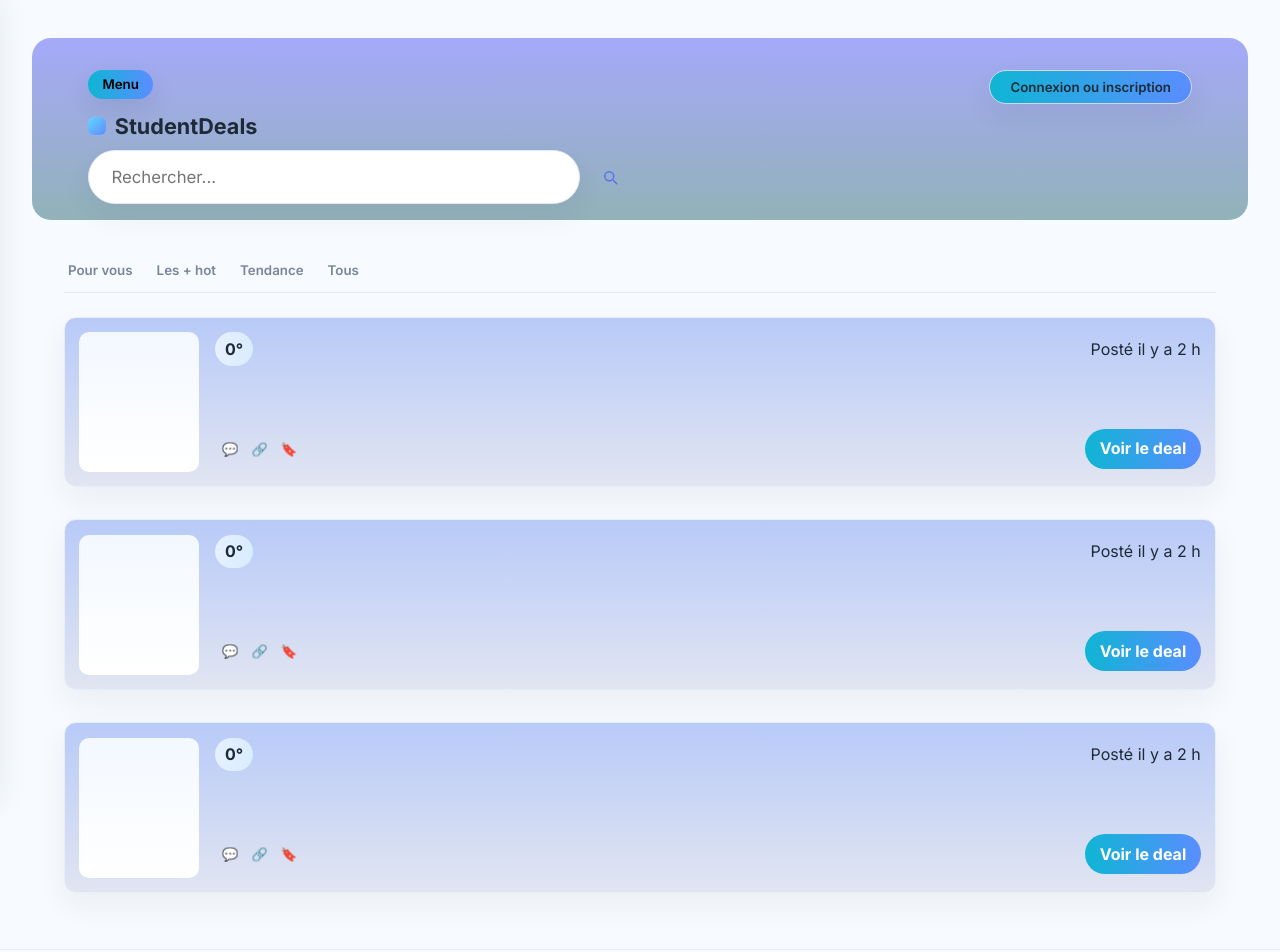
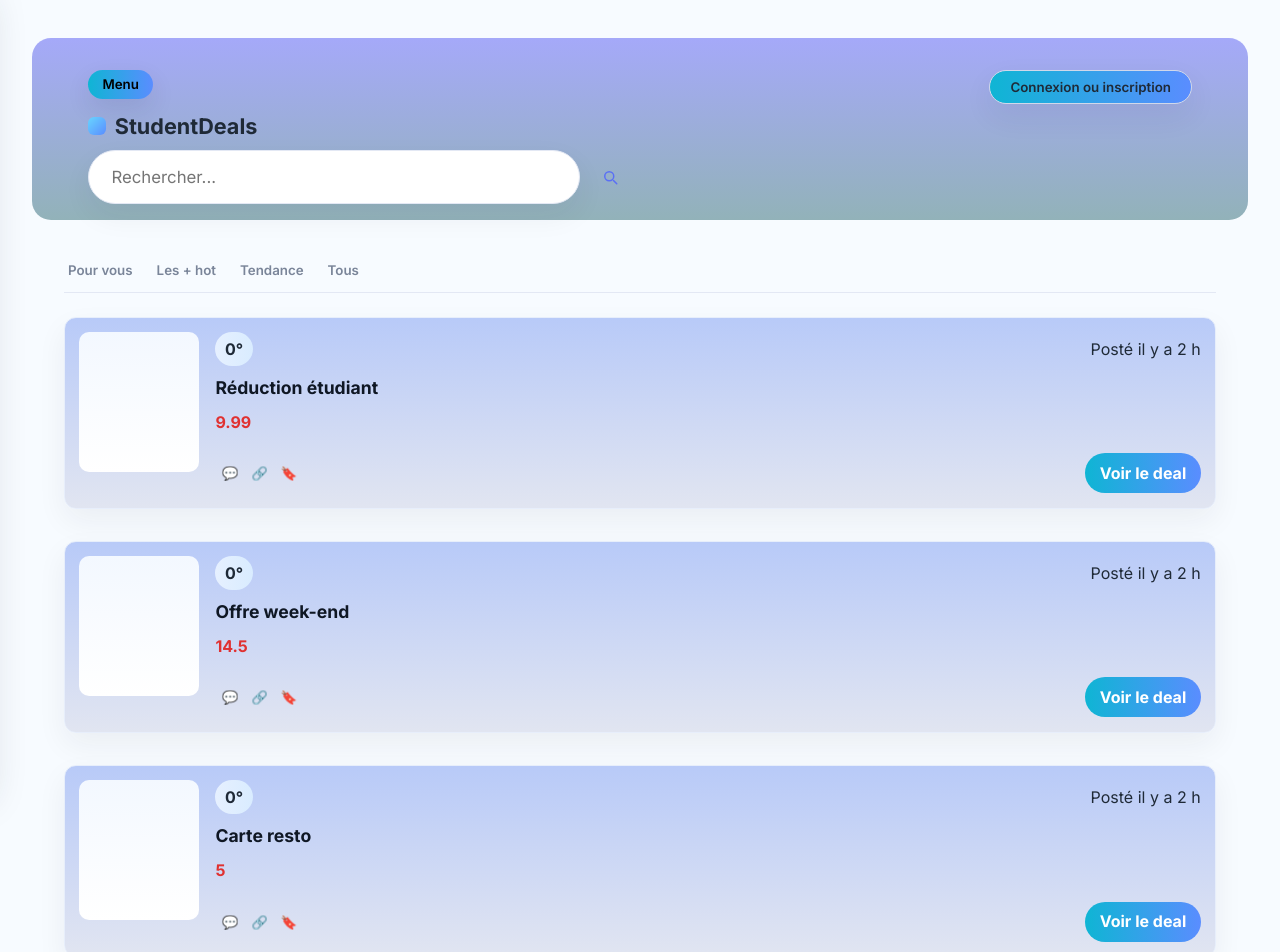
Before and after one commit to LowkeyAlways/StudentDeals, a React (Vite) app: page / in a window 1280 px wide. Shown: the top 952 px of the page. Built offline with nearby package versions, Linux system fonts and the light colour scheme.

Commit message:
Cleaner Code

```diff
--- a/src/pages/Home.jsx
+++ b/src/pages/Home.jsx
@@ -2,14 +2,19 @@ import DealCard from '../components/DealCard'
 
 const sample = [
   {
-
+    id: 1,
+    title: 'Réduction étudiant',
+    price: 9.99,
   },
   {
-
+    id: 2,
+    title: 'Offre week-end',
+    price: 14.5,
   },
   {
     id: 3,
-
+    title: 'Carte resto',
+    price: 5,
   },
 ]
 
@@ -26,7 +31,7 @@ function Home() {
 
       <section className="deal-stack">
         {sample.map((d) => (
-          <DealCard key={d.id} {...d} />
+          <DealCard key={d.id} id={d.id} title={d.title} price={d.price} />
         ))}
       </section>
     </div>
```
